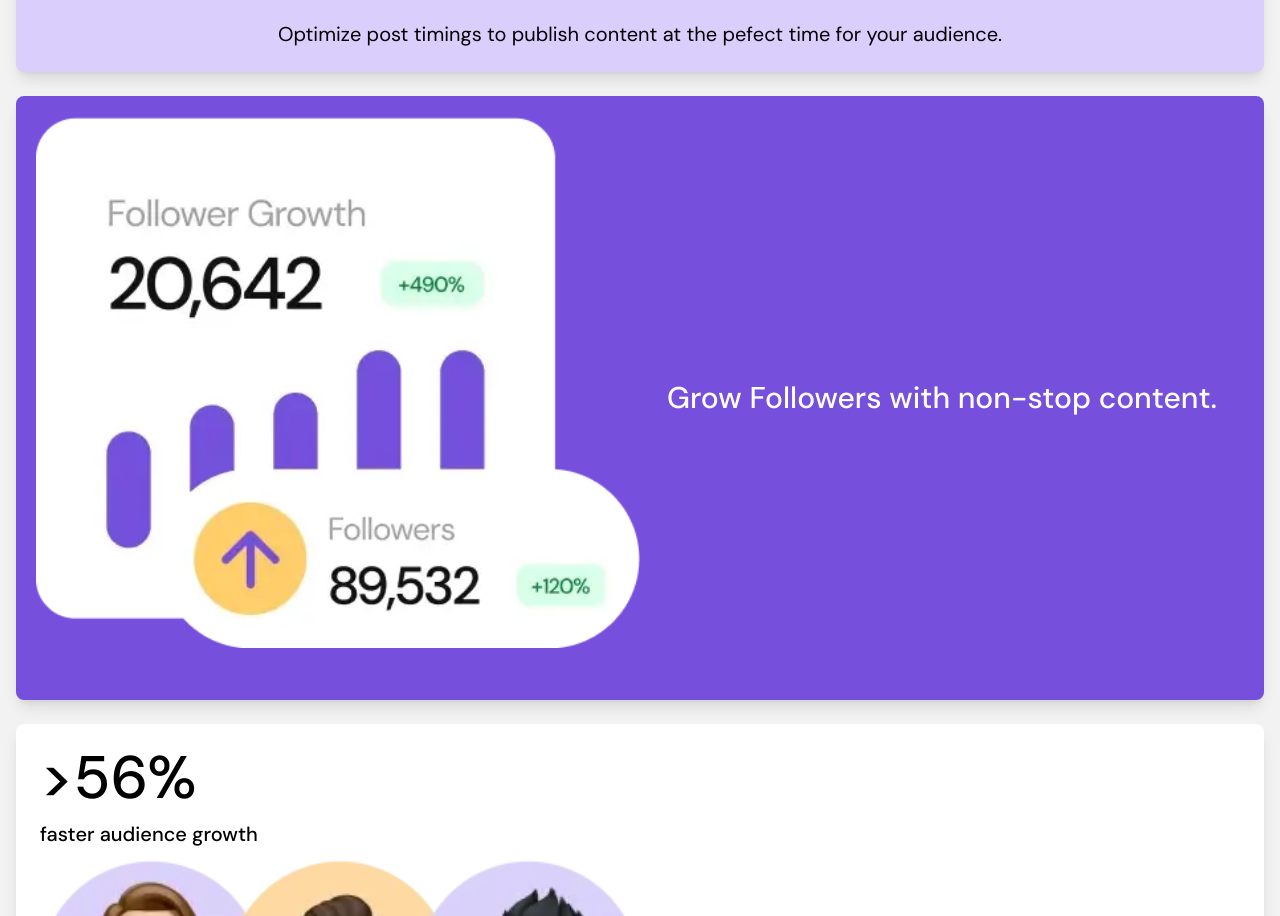
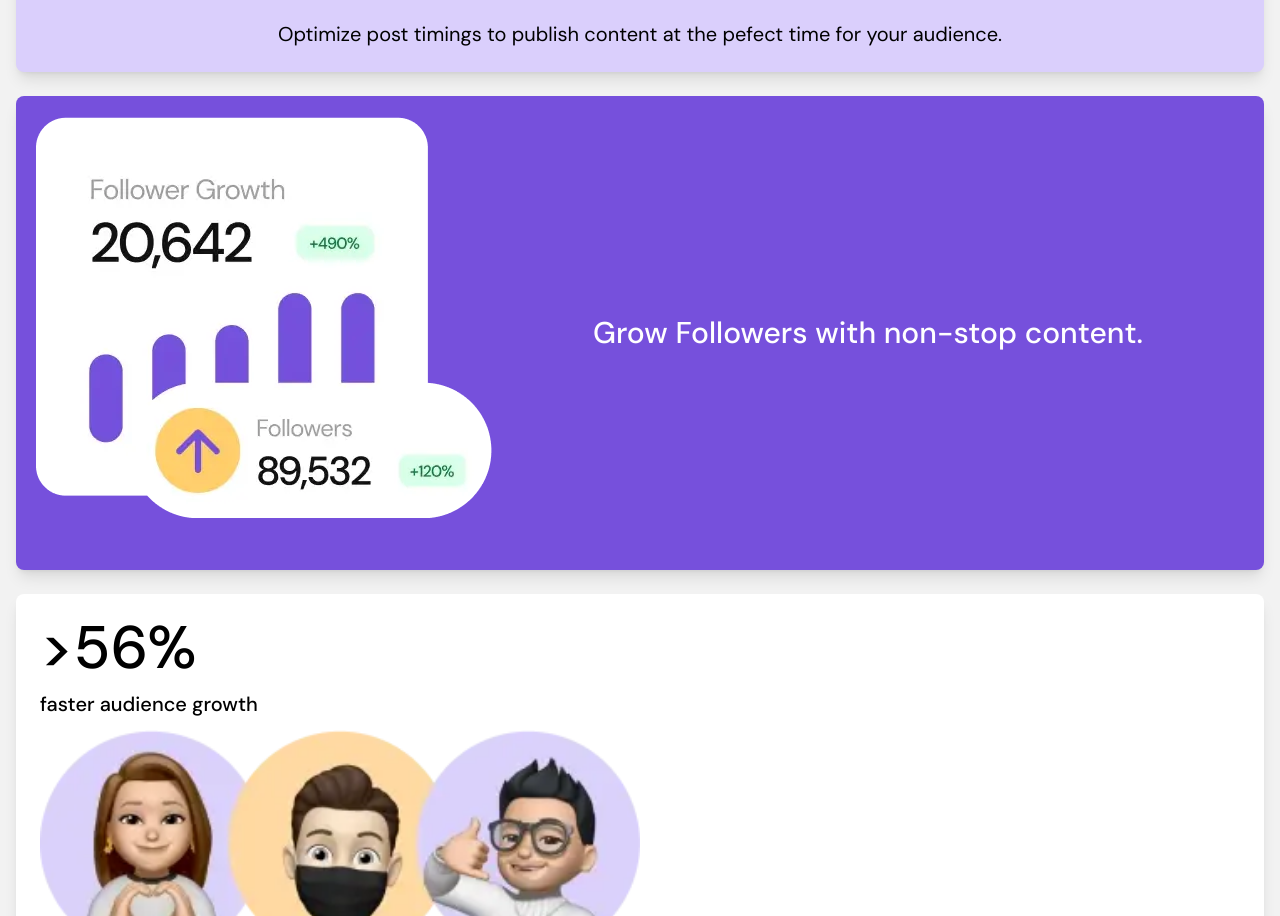
Before and after one commit to Alejo2304/bentoGrid, a React (Vite) app: page / in a window 1280 px wide. Shown: the part 1456-2372 px from the top of the page. Built offline with nearby package versions, Linux system fonts and the light colour scheme.

Commit message:
PurpleContainer: Fixed img size for desktop design

```diff
--- a/src/components/Containers.jsx
+++ b/src/components/Containers.jsx
@@ -74,8 +74,8 @@ export function PurpleContainerDescriptive({ startTitle, emTitle, italicTitle, e
 export function PurpleContainer({ text, imgPath, imgAlt }) {
     return (
         <div className="flex flex-col md:flex-row md:h-auto items-center justify-center bg-purple-500 rounded-lg shadow-lg p-5 space-y-8">
-            <img className="flex-1/2 "src={imgPath} alt={imgAlt} />
-            <h1 className="flex-1/2 font-dmsans font-medium text-3xl text-white text-center">{text}</h1>
+            <img className="flex-1/2 md:flex-1/3 md:h-auto"src={imgPath} alt={imgAlt} />
+            <h1 className="flex-1/2 md:flex-2/3 font-dmsans font-medium text-3xl text-white text-center">{text}</h1>
         </div>
     );
 }
```
